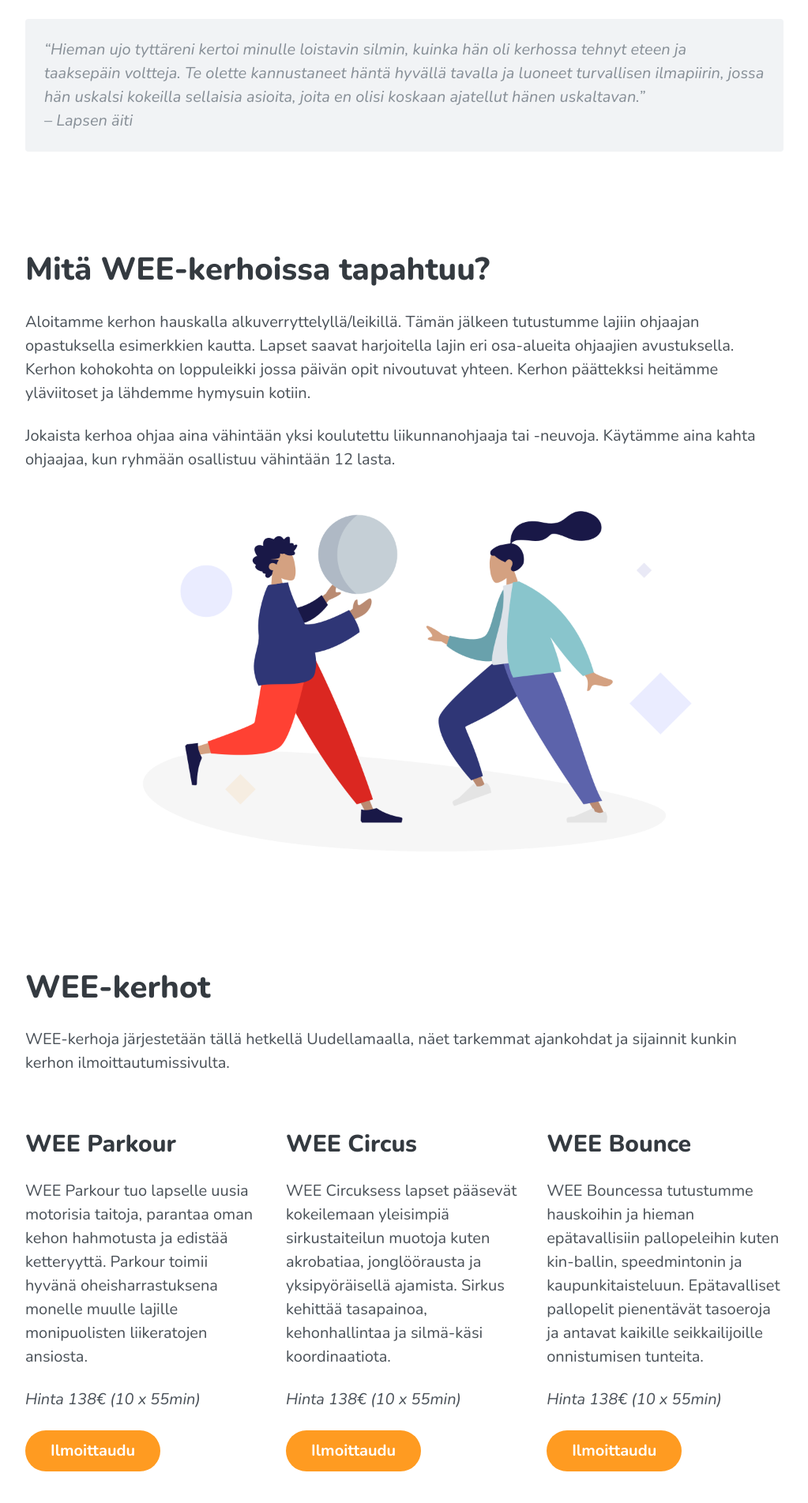
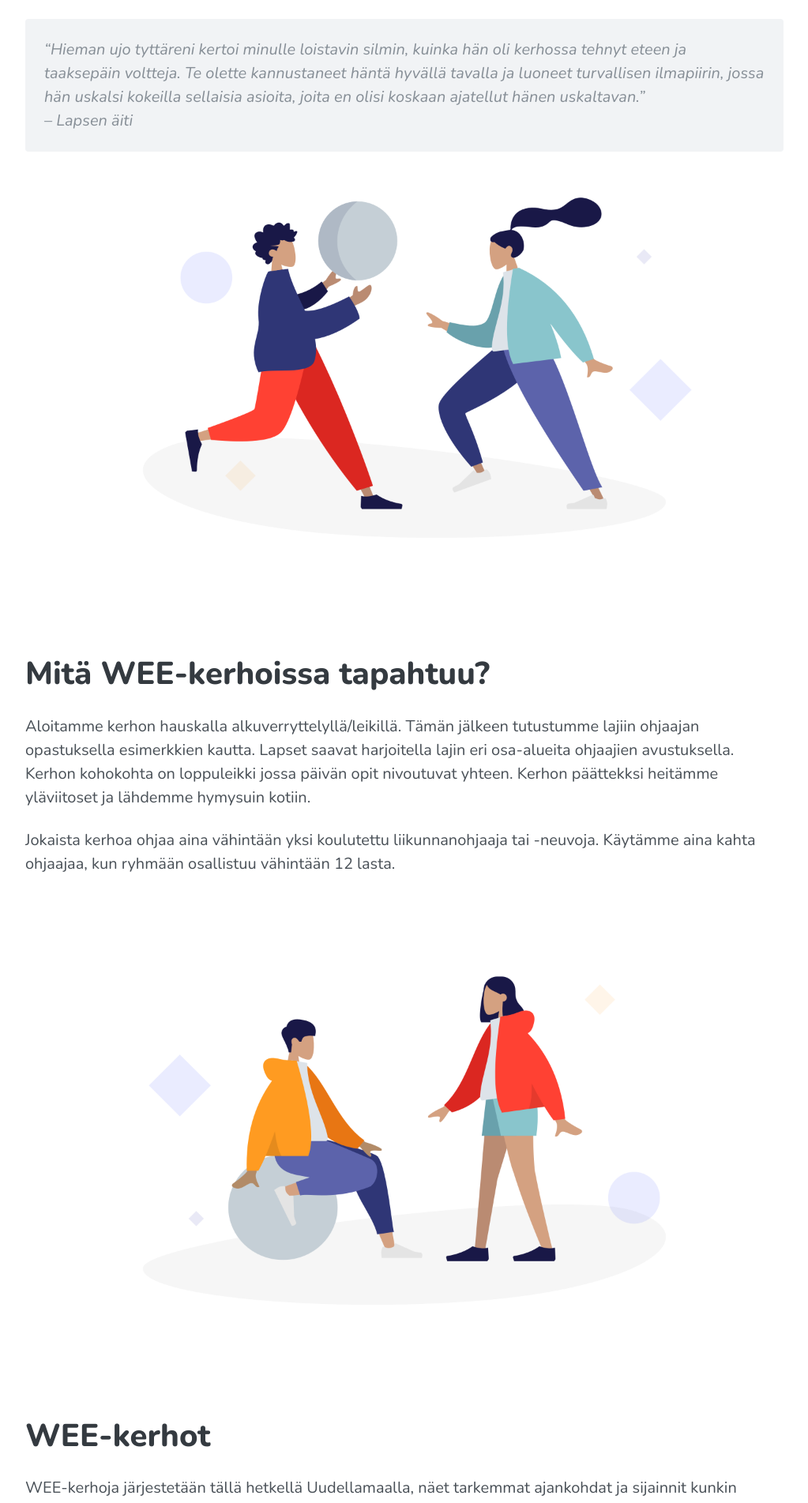
Before and after one commit to Funktum/weemove, a Jekyll site: the page built from _pages/home.md, in a window 1280 px wide. Shown: the part 1309-3212 px from the top of the page at 79% size, without its empty margins (128-1151 px from the left). Built offline with Jekyll 4.4.1, drawn with Linux system fonts in a browser that asks for light colours; our own code applies the rules of GitHub Pages for plain Markdown files; a script that is not in the unit is left out.

Commit message:
Update _pages/home.md (via Jekyll+)

```diff
--- a/_pages/home.md
+++ b/_pages/home.md
@@ -16,6 +16,8 @@
 >“Hieman ujo tyttäreni kertoi minulle loistavin silmin, kuinka hän oli kerhossa tehnyt eteen ja taaksepäin voltteja. Te olette kannustaneet häntä hyvällä tavalla ja luoneet turvallisen ilmapiirin, jossa hän uskalsi kokeilla sellaisia asioita, joita en olisi koskaan ajatellut hänen uskaltavan.”
 >–&nbsp;Lapsen äiti
 
+![Kuvitus](/uploads/weemove-illustration-1.png)
+
 ---
 
 # Mitä WEE-kerhoissa tapahtuu?
@@ -24,7 +26,9 @@
 
 Jokaista kerhoa ohjaa aina vähintään yksi koulutettu liikunnanohjaaja tai -neuvoja. Käytämme aina kahta ohjaajaa, kun ryhmään osallistuu vähintään 12 lasta.
 
-![Kuvitus](/uploads/weemove-illustration-1.png)
+---
+
+![Kuvitus](/uploads/weemove-illustration-2.png)
 
 ---
 
```
